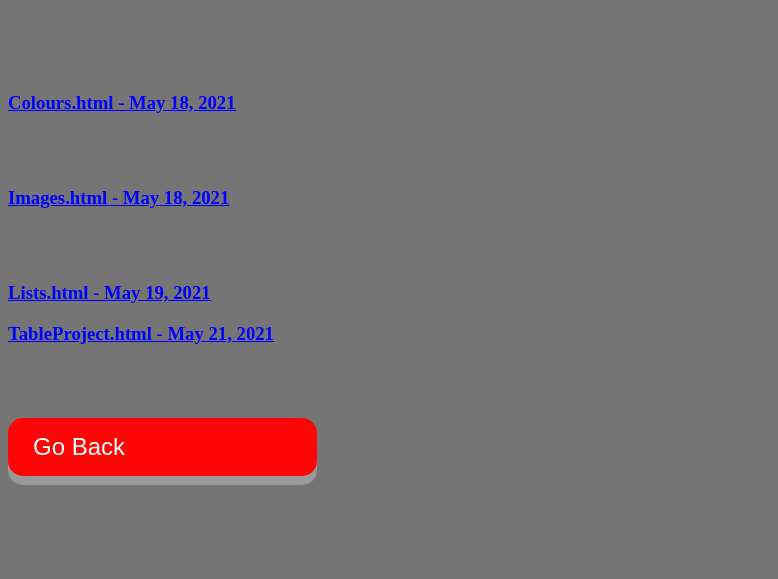
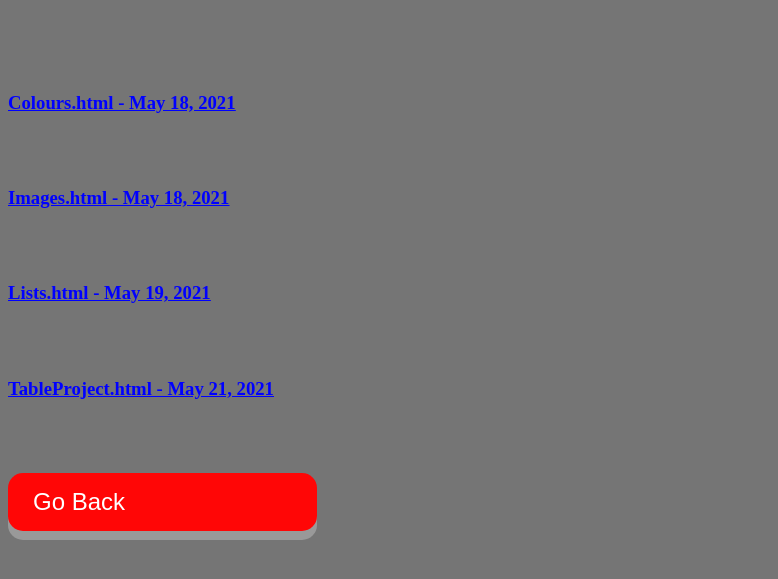
Before and after one commit to AlexYuriaan/CS-Website, a plain HTML site: page archive.html in a window 1280 px wide. Shown: the part 61-640 px from the top of the page, without its empty margins (0-778 px from the left). Drawn offline with Linux system fonts and the light colour scheme.

Commit message:
Final Style Changes.

```diff
--- a/archive.html
+++ b/archive.html
@@ -11,7 +11,7 @@
 <h3>Images.html - May 18, 2021</h3> <br> <br>
 </a>
 <a href="lists.html">
-    <h3>Lists.html - May 19, 2021</h3>
+    <h3>Lists.html - May 19, 2021</h3><br> <br>
 </a>
 
 <a href="HTML_Table_Project.html">
```
Also changed, not shown: HTML_Table_Project.html (+4 -1 lines).
